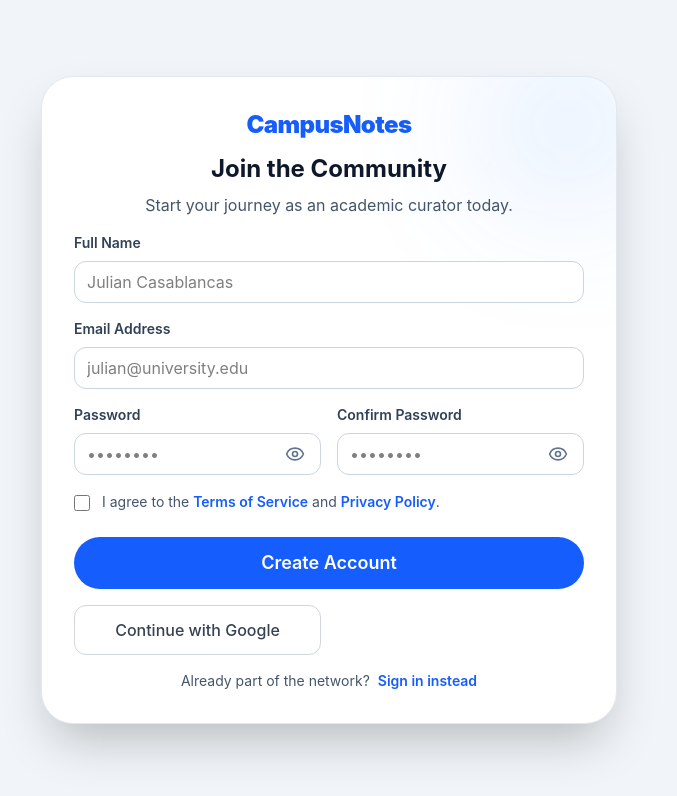
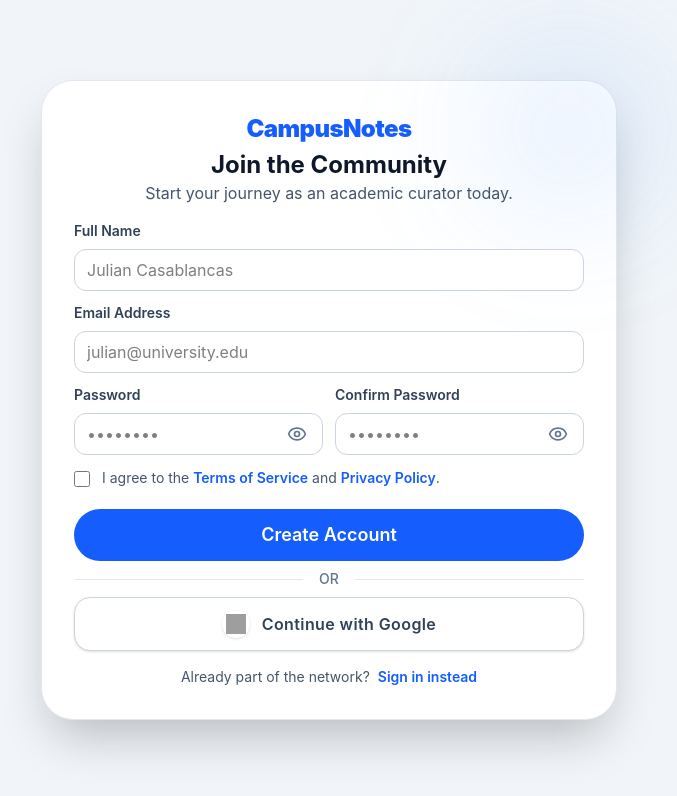
Before and after one commit to codewithkamal01/CampusNotes---A-Mern-Stack-Project, a React (Vite) app in the folder client/: page /register in a window 1280 px wide. Shown: the top 796 px of the page, without its empty margins (311-988 px from the left). Built offline with nearby package versions, Linux system fonts and the light colour scheme; no server answers; grey boxes are pictures that could not be loaded.

Commit message:
improved minor ui/ux

```diff
--- a/client/src/components/profile/ProfileHeader.jsx
+++ b/client/src/components/profile/ProfileHeader.jsx
@@ -71,13 +71,18 @@ function ProfileHeader({ user }) {
             {/* Avatar */}
             <div className="relative">
               <img
-                src={User}
-                alt={user?.name}
+                src={user?.avatar || User}
+                alt={user?.name || "User"}
+                onError={(e) => {
+                  e.target.src = User;
+                }}
                 className="
   -mt-12 h-28 w-28
   rounded-3xl border-4 border-white
   object-cover shadow-xl
   ring-4 ring-blue-100
+  transition-all duration-300
+  hover:scale-105
   dark:border-slate-950
   dark:ring-slate-800
 "
--- a/client/src/pages/Login.jsx
+++ b/client/src/pages/Login.jsx
@@ -211,8 +211,42 @@ export default function Login() {
             </button>
           </form>
 
+          <div className="md:col-span-2">
+            {/* Divider */}
+            <div className="my-2 flex items-center gap-4">
+              <div className="h-px flex-1 bg-slate-200 dark:bg-slate-800"></div>
+
+              <span className="text-sm font-medium text-slate-500 dark:text-slate-400">
+                OR
+              </span>
+
+              <div className="h-px flex-1 bg-slate-200 dark:bg-slate-800"></div>
+            </div>
+            {/* Google Button */}
+            <button
+              type="button"
+              onClick={() => {
+                window.open(
+                  `${import.meta.env.VITE_API_URL}/auth/google`,
+                  "_self",
+                );
+              }}
+              className="group cursor-pointer flex w-full items-center justify-center gap-3 rounded-2xl border border-slate-300 bg-white px-4 py-3 font-semibold text-slate-700 shadow-sm transition-all duration-300 hover:-translate-y-0.5 hover:border-slate-400 hover:bg-slate-50 hover:shadow-md active:scale-[0.98] dark:border-slate-700 dark:bg-slate-950 dark:text-white dark:hover:border-slate-600 dark:hover:bg-slate-900"
+            >
+              <div className="rounded-full bg-white p-1 shadow-sm">
+                <img
+                  src="https://www.svgrepo.com/show/475656/google-color.svg"
+                  alt="Google"
+                  className="h-5 w-5"
+                />
+              </div>
+
+              <span className="tracking-wide">Continue with Google</span>
+            </button>
+
+          </div>
           {/* Register */}
-          <div className="mt-10 border-t border-slate-200 pt-8 text-center dark:border-slate-800">
+          <div className="mt-4 text-center dark:border-slate-800">
             <p className="text-slate-600 dark:text-slate-400">
               New here?
               <Link
--- a/client/src/pages/OAuthSuccess.jsx
+++ b/client/src/pages/OAuthSuccess.jsx
@@ -1,5 +1,6 @@
 import { useEffect } from "react";
 import { useNavigate } from "react-router-dom";
+import { Loader2 } from "lucide-react";
 
 const OAuthSuccess = () => {
   const navigate = useNavigate();
@@ -12,13 +13,53 @@ const OAuthSuccess = () => {
     if (token) {
       localStorage.setItem("token", token);
 
-      navigate("/");
+      setTimeout(() => {
+        navigate("/");
+      }, 1800);
     } else {
       navigate("/login");
     }
   }, []);
 
-  return <div>Logging in...</div>;
+  return (
+    <main className="relative flex min-h-screen items-center justify-center overflow-hidden bg-slate-100 px-6 dark:bg-slate-950">
+      {/* Background Glow */}
+      <div className="absolute left-[-120px] top-[-120px] h-72 w-72 rounded-full bg-blue-500/10 blur-3xl"></div>
+      <div className="absolute bottom-[-120px] right-[-120px] h-72 w-72 rounded-full bg-violet-500/10 blur-3xl"></div>
+      {/* Card */}
+      <div className="relative z-10 w-full max-w-md rounded-4xl border border-slate-200 bg-white p-8 shadow-2xl dark:border-slate-800 dark:bg-slate-900">
+        {/* Logo */}
+        <div className="mb-8 text-center">
+          <h1 className="text-3xl font-black tracking-tight text-blue-600">
+            CampusNotes
+          </h1>
+        </div>
+
+        {/* Loader */}
+        <div className="flex flex-col items-center justify-center text-center">
+          {/* Animated Loader */}
+          <div className="mb-6 flex h-20 w-20 items-center justify-center rounded-full bg-blue-100 dark:bg-blue-500/10">
+            <Loader2 size={38} className="animate-spin text-blue-600" />
+          </div>
+
+          {/* Heading */}
+          <h2 className="text-2xl font-bold text-slate-900 dark:text-white">
+            Logging you in
+          </h2>
+
+          {/* Description */}
+          <p className="mt-3 max-w-xs leading-relaxed text-slate-600 dark:text-slate-400">
+            Please wait while we securely authenticate your Google account.
+          </p>
+
+          {/* Progress Bar */}
+          <div className="mt-8 h-2 w-full overflow-hidden rounded-full bg-slate-200 dark:bg-slate-800">
+            <div className="h-full w-1/2 animate-pulse rounded-full bg-blue-600"></div>
+          </div>
+        </div>
+      </div>
+    </main>
+  );
 };
 
 export default OAuthSuccess;
--- a/client/src/pages/Register.jsx
+++ b/client/src/pages/Register.jsx
@@ -65,8 +65,8 @@ export default function Register() {
 
   return (
     <>
-      <main className="h-screen overflow-hidden w-full bg-slate-100 dark:bg-slate-950 px-6 py-7 flex items-center justify-center">
-        <div className="relative w-full max-w-xl overflow-hidden rounded-4xl border border-slate-200 bg-white p-6 shadow-2xl dark:border-slate-800 dark:bg-slate-900 md:p-8">
+      <main className="min-h-screen w-full bg-slate-100 dark:bg-slate-950 px-4 py-6 sm:px-6 sm:py-8 flex items-center justify-center">
+        <div className="relative w-full max-w-xl rounded-4xl border border-slate-200 bg-white p-6 shadow-2xl dark:border-slate-800 dark:bg-slate-900 md:p-8">
           {/* Decorative Blur */}
           <div className="absolute -right-12 -top-12 h-48 w-48 rounded-full bg-blue-500/10 blur-3xl"></div>
 
@@ -74,12 +74,12 @@ export default function Register() {
           <header className="relative z-10 mb-4 text-center">
             <Link
               to="/"
-              className="mb-3 block text-2xl font-black tracking-tight text-blue-600"
+              className="mb-1 block text-2xl font-black tracking-tight text-blue-600"
             >
               CampusNotes
             </Link>
 
-            <h2 className="mb-2 text-2xl font-bold text-slate-900 dark:text-white">
+            <h2 className="text-2xl font-bold text-slate-900 dark:text-white">
               Join the Community
             </h2>
 
@@ -91,7 +91,7 @@ export default function Register() {
           {/* Form */}
           <form
             onSubmit={handleSubmit}
-            className="relative z-10 grid grid-cols-1 gap-4 md:grid-cols-2"
+            className="relative z-10 grid grid-cols-1 gap-3 md:grid-cols-2"
           >
             {/* Full Name */}
             <div className="md:col-span-2">
@@ -226,20 +226,41 @@ export default function Register() {
                 {loading ? "Creating Account..." : "Create Account"}
               </button>
             </div>
+          </form>
+
+          <div className="md:col-span-2">
+            {/* Divider */}
+            <div className="my-2 flex items-center gap-4">
+              <div className="h-px flex-1 bg-slate-200 dark:bg-slate-800"></div>
+
+              <span className="text-sm font-medium text-slate-500 dark:text-slate-400">
+                OR
+              </span>
+
+              <div className="h-px flex-1 bg-slate-200 dark:bg-slate-800"></div>
+            </div>
+            {/* Google Button */}
             <button
               type="button"
-              className="flex w-full items-center justify-center gap-3 rounded-xl border border-gray-300 bg-white px-4 py-3 font-medium text-gray-700 transition hover:bg-gray-100"
               onClick={() => {
                 window.open(
                   `${import.meta.env.VITE_API_URL}/auth/google`,
                   "_self",
                 );
               }}
+              className="group cursor-pointer flex w-full items-center justify-center gap-3 rounded-2xl border border-slate-300 bg-white px-4 py-3 font-semibold text-slate-700 shadow-sm transition-all duration-300 hover:-translate-y-0.5 hover:border-slate-400 hover:bg-slate-50 hover:shadow-md active:scale-[0.98] dark:border-slate-700 dark:bg-slate-950 dark:text-white dark:hover:border-slate-600 dark:hover:bg-slate-900"
             >
-              Continue with Google
+              <div className="rounded-full bg-white p-1 shadow-sm">
+                <img
+                  src="https://www.svgrepo.com/show/475656/google-color.svg"
+                  alt="Google"
+                  className="h-5 w-5"
+                />
+              </div>
+
+              <span className="tracking-wide">Continue with Google</span>
             </button>
-          </form>
-
+          </div>
           {/* Footer */}
           <footer className="relative z-10 mt-4 text-center">
             <p className="text-sm text-slate-600 dark:text-slate-400">
```
Lines whose indentation alone changed are shown as unchanged.
